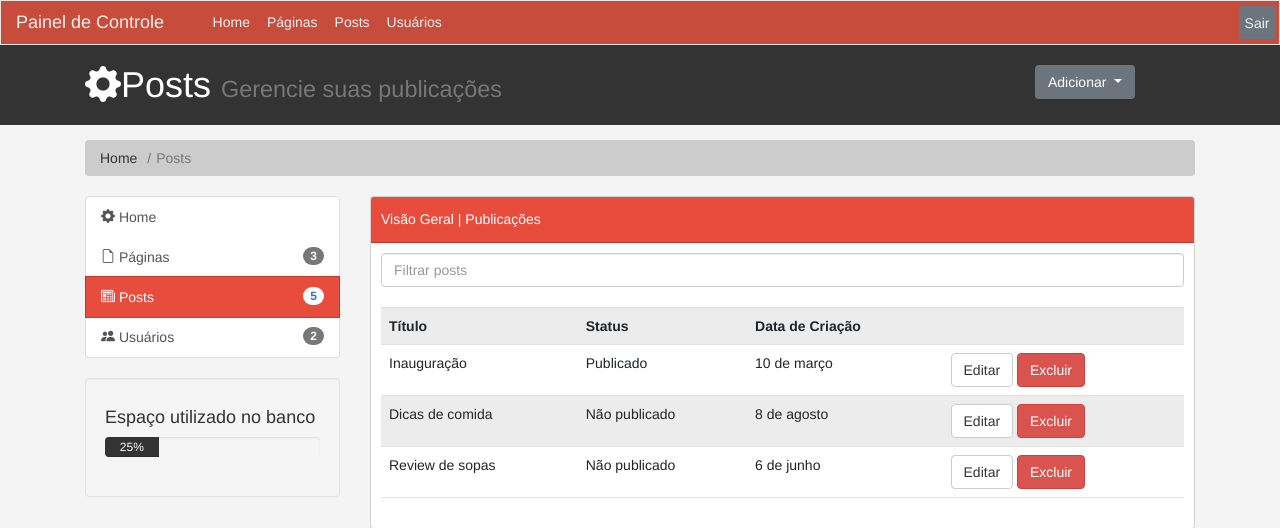
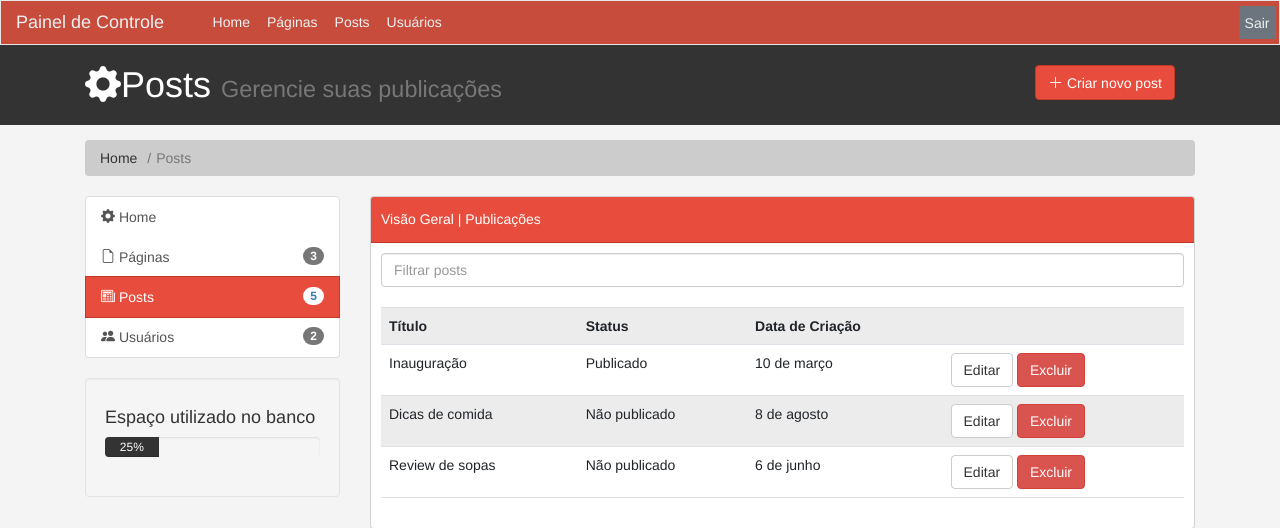
Before and after one commit to hirayGui/cms-php, a PHP site: page /admin/posts.php in a window 1280 px wide. Shown: the top 528 px of the page. Run offline with PHP 8.4, Linux system fonts and the light colour scheme; the visitor is signed in with stand-in values (Sample User, id 1); some libraries are stand-ins or nearby versions.

Commit message:
removing dropdown button

```diff
--- a/admin/index.php
+++ b/admin/index.php
@@ -90,7 +90,7 @@ if (!empty($_POST['login']) && !empty($_POST['email']) && !empty($_POST['passwor
                     <div id="login-alert" class="alert alert-danger col-sm-12">
                         <?php echo $loginMessage; ?>
                     </div>
-                    <!--login-alert>
+                    <!--login-alert-->
                     <?php } ?>
                     <form method="POST" id="login" class="well" action="" role="form">
                         <div class="form-group">
--- a/admin/posts.php
+++ b/admin/posts.php
@@ -49,17 +49,11 @@ if (!$user->loggedIn()) {
                 <!--col-md-10-->
                 <div class="col-md-2">
                     <div class="dropdown create">
-                        <!--Actions menu-->
-                        <button class="btn btn-secondary dropdown-toggle" type="button" id="dropdownMenuButton1"
-                            data-toggle="dropdown" aria-expanded="false">
-                            Adicionar
+                        <!-- Button trigger modal -->
+                        <button type="button" class="btn btn-primary main-color-bg" data-bs-toggle="modal"
+                            data-bs-target="#exampleModal">
+                            <i class="bi bi-plus-lg" style="font-size: 1.5rem;"></i> Criar novo post
                         </button>
-                        <!--btn dropdown-toggle-->
-                        <ul class="dropdown-menu" aria-labelledby="dropdownMenuButton1">
-                            <li><a class="dropdown-item" href="create.php">Adicionar post</a></li>
-                            <li><a class="dropdown-item" href="../users/create.php">Adicionar usuário</a></li>
-                        </ul>
-                        <!--dropdown-menu-->
                     </div>
                     <!--dropdown-->
                 </div>
```
Also changed, not shown: admin/home.php (+0 -17 lines), admin/pages.php (+0 -17 lines). Lines whose indentation alone changed are shown as unchanged.
